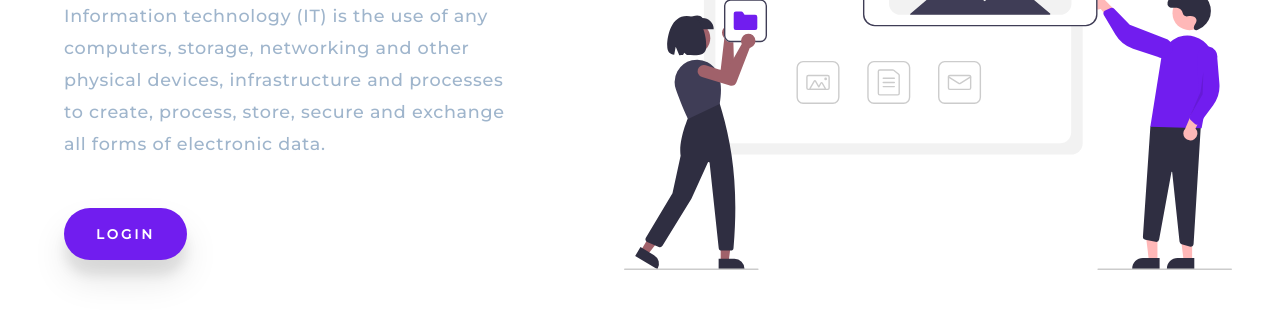
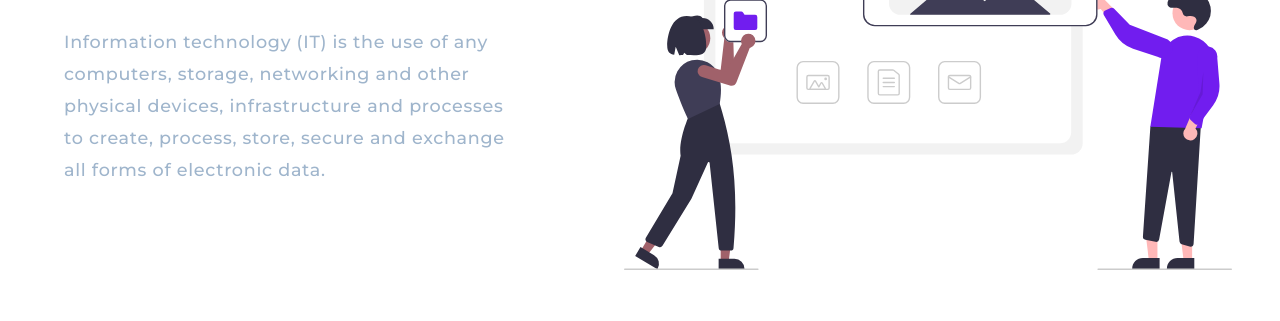
Before and after one commit to godavarthisanthoshkumar/landing-page-, a plain HTML site: page index.html in a window 1280 px wide. Shown: the part 397-718 px from the top of the page. Drawn offline with Linux system fonts and the light colour scheme.

Commit message:
Update index.html

```diff
--- a/index.html
+++ b/index.html
@@ -31,7 +31,6 @@
         <section class="left">
             <p class="title">Information Technology</p>
             <p class="msg">Information technology (IT) is the use of any computers, storage, networking and other physical devices, infrastructure and processes to create, process, store, secure and exchange all forms of electronic data.</p>
-            <button id="loginButton" class="cta">Login</button>
             <form id="logoutForm" action="https://dev-60700936.okta.com/login/signout" method="POST" style="display: none;">
                 <button class="cta" type="submit">Log Out</button>
             </form>
```
